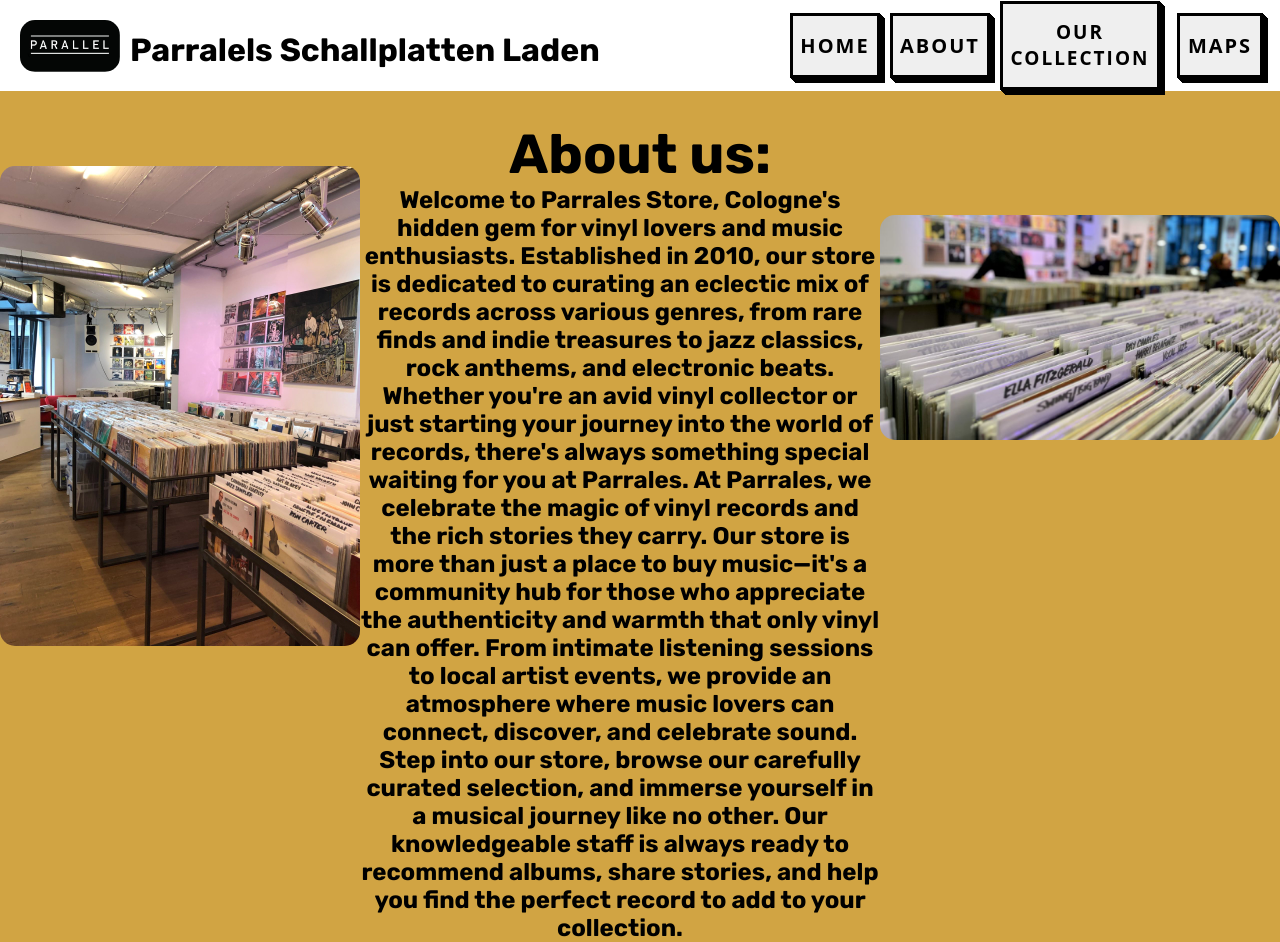
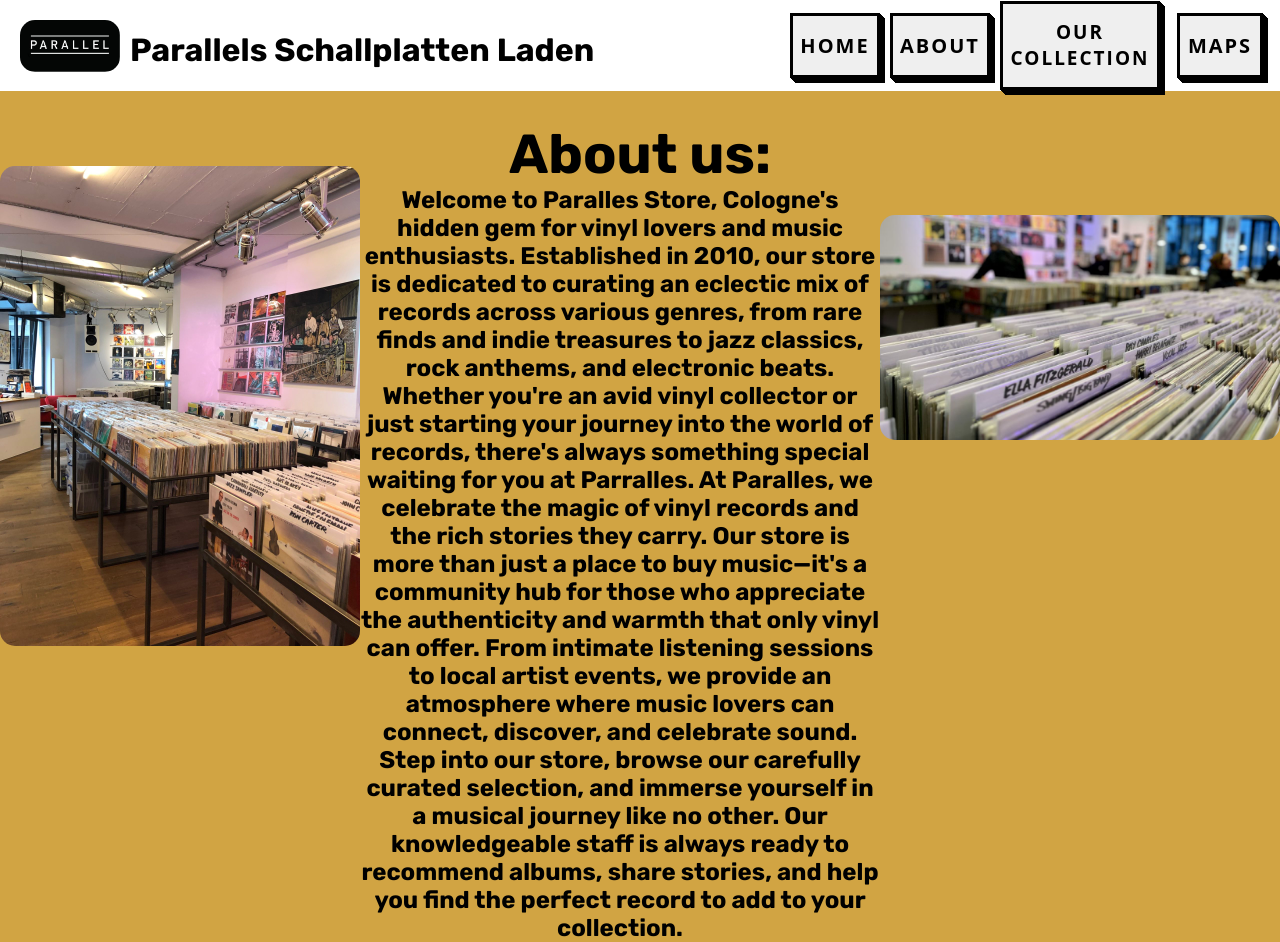
Before and after one commit to franz-10/Parallels-Record-Store, a plain HTML site: page about.html in a window 1280 px wide. Drawn offline with Linux system fonts and the light colour scheme.

Commit message:
Update about.html

```diff
--- a/about.html
+++ b/about.html
@@ -20,7 +20,7 @@
         </div>
 
         <div class="item heading">
-            <h1>Parralels Schallplatten Laden</h1>
+            <h1>Parallels Schallplatten Laden</h1>
         </div>
 
         <div class="item about">
@@ -37,9 +37,9 @@
 
         <div class="item about-text">
             <h1 style="font-size: 1.5rem;"> <!-- 24px -->
-                Welcome to Parrales Store, Cologne's hidden gem for vinyl lovers and music enthusiasts. Established in 2010, our store is dedicated to curating an eclectic mix of records across various genres, from rare finds and indie treasures to jazz classics, rock anthems, and electronic beats. Whether you're an avid vinyl collector or just starting your journey into the world of records, there's always something special waiting for you at Parrales.
+                Welcome to Paralles Store, Cologne's hidden gem for vinyl lovers and music enthusiasts. Established in 2010, our store is dedicated to curating an eclectic mix of records across various genres, from rare finds and indie treasures to jazz classics, rock anthems, and electronic beats. Whether you're an avid vinyl collector or just starting your journey into the world of records, there's always something special waiting for you at Parralles.
 
-                At Parrales, we celebrate the magic of vinyl records and the rich stories they carry. Our store is more than just a place to buy music—it's a community hub for those who appreciate the authenticity and warmth that only vinyl can offer. From intimate listening sessions to local artist events, we provide an atmosphere where music lovers can connect, discover, and celebrate sound.
+                At Paralles, we celebrate the magic of vinyl records and the rich stories they carry. Our store is more than just a place to buy music—it's a community hub for those who appreciate the authenticity and warmth that only vinyl can offer. From intimate listening sessions to local artist events, we provide an atmosphere where music lovers can connect, discover, and celebrate sound.
 
                 Step into our store, browse our carefully curated selection, and immerse yourself in a musical journey like no other. Our knowledgeable staff is always ready to recommend albums, share stories, and help you find the perfect record to add to your collection.
             </h1>
```
